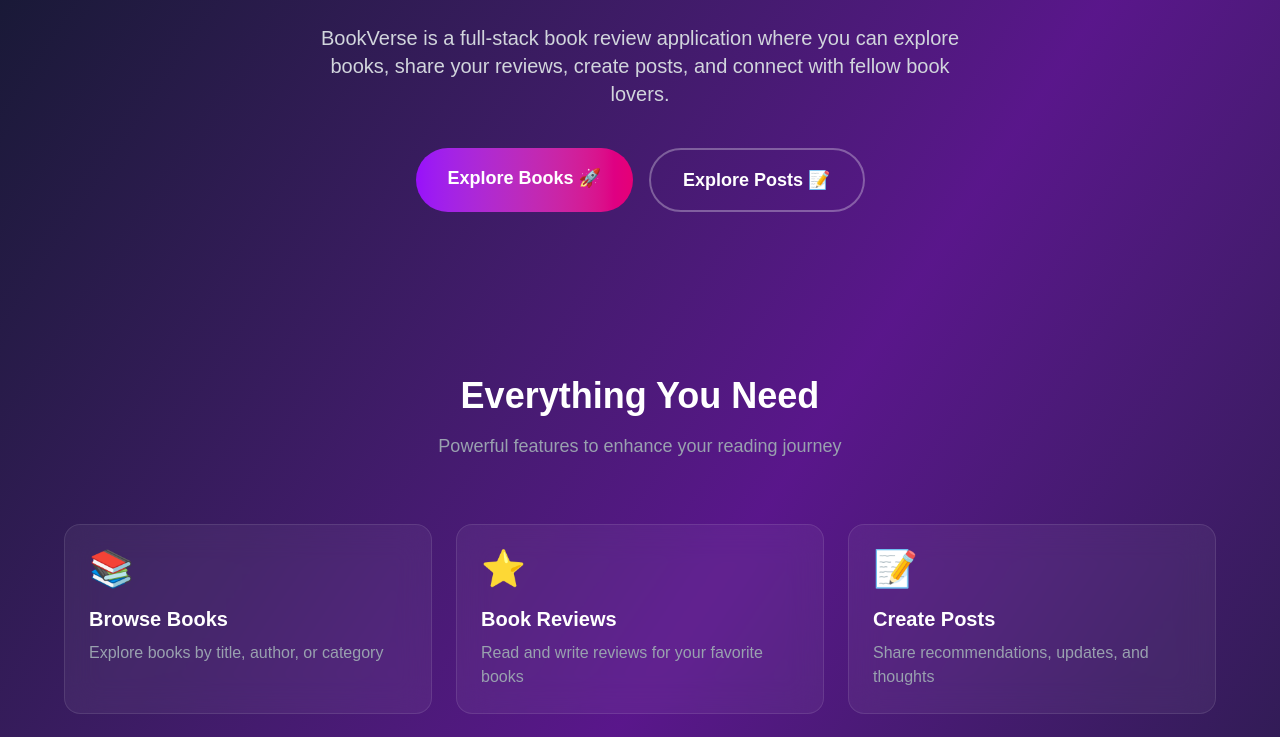
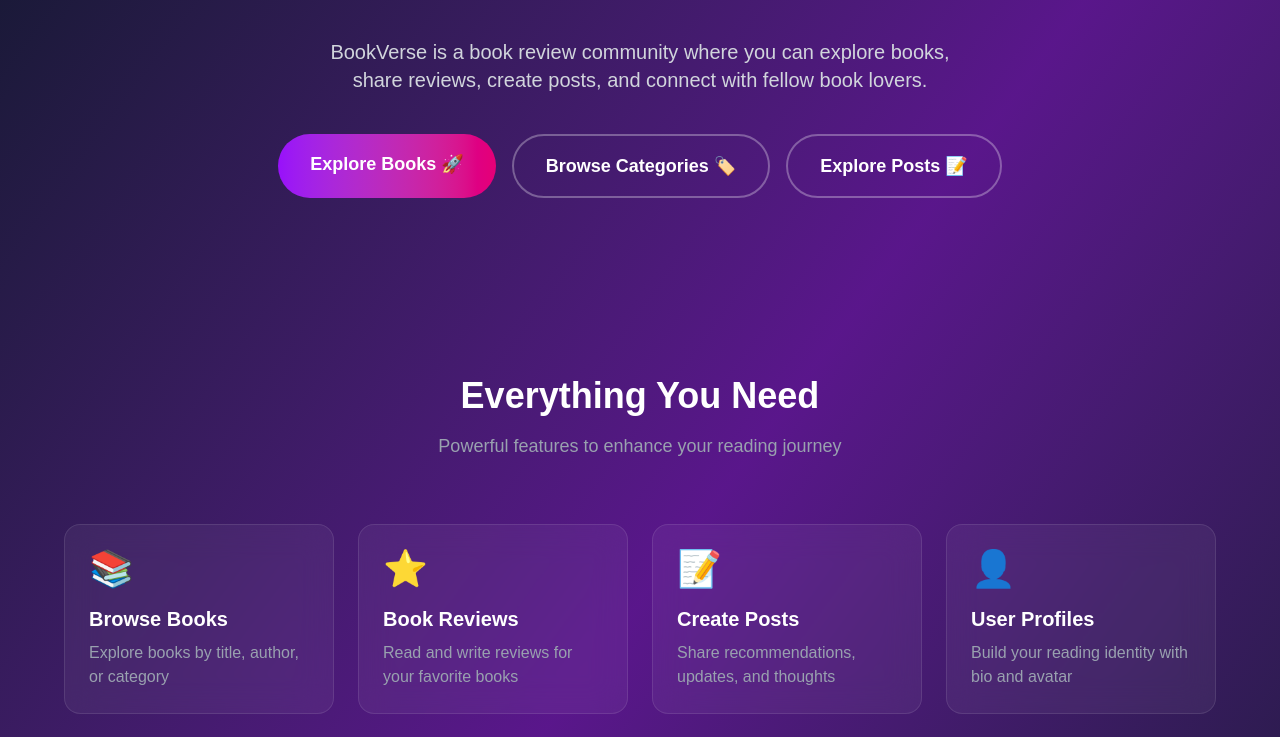
Before and after one commit to bh-official/BookVerse, a Next.js app: page / in a window 1280 px wide. Shown: the part 360-1097 px from the top of the page. Built offline with nearby package versions, Linux system fonts and the light colour scheme; no server answers; a web font is replaced by a local one.

Commit message:
updated landing page

```diff
--- a/src/app/layout.js
+++ b/src/app/layout.js
@@ -9,6 +9,7 @@
 });
 
 export const metadata = {
+  metadataBase: new URL("https://book-verse-blond.vercel.app"),
   title: "BookVerse - Your Book Review Community",
   description:
     "Discover, review, and share books with the BookVerse community. Write reviews, create posts, and connect with fellow book lovers.",
--- a/src/app/page.js
+++ b/src/app/page.js
@@ -85,9 +85,8 @@
             transition={{ delay: 0.4 }}
             className="text-xl text-gray-300 mb-10 max-w-2xl mx-auto"
           >
-            BookVerse is a full-stack book review application where you can
-            explore books, share your reviews, create posts, and connect with
-            fellow book lovers.
+            BookVerse is a book review community where you can explore books,
+            share reviews, create posts, and connect with fellow book lovers.
           </motion.p>
 
           <motion.div
@@ -102,21 +101,18 @@
             >
               Explore Books 🚀
             </Link>
-            {!isSignedIn ? (
+            <Link
+              href="/categories"
+              className="px-8 py-4 border-2 border-white/30 text-white rounded-full font-semibold text-lg hover:bg-white/10 transition-all"
+            >
+              Browse Categories 🏷️
+            </Link>
             <Link
               href="/posts"
               className="px-8 py-4 border-2 border-white/30 text-white rounded-full font-semibold text-lg hover:bg-white/10 transition-all"
             >
               Explore Posts 📝
             </Link>
-            ) : (
-              <Link
-                href="/posts"
-                className="px-8 py-4 border-2 border-white/30 text-white rounded-full font-semibold text-lg hover:bg-white/10 transition-all"
-              >
-                Explore Posts 📝
-              </Link>
-            )}
           </motion.div>
         </motion.div>
       </section>
@@ -138,7 +134,7 @@
             </p>
           </motion.div>
 
-          <div className="grid grid-cols-1 md:grid-cols-2 lg:grid-cols-3 gap-6">
+          <div className="grid grid-cols-1 md:grid-cols-2 lg:grid-cols-4 gap-6">
             {features.map((feature, i) => (
               <motion.div
                 key={i}
```
Lines whose indentation alone changed are shown as unchanged.
